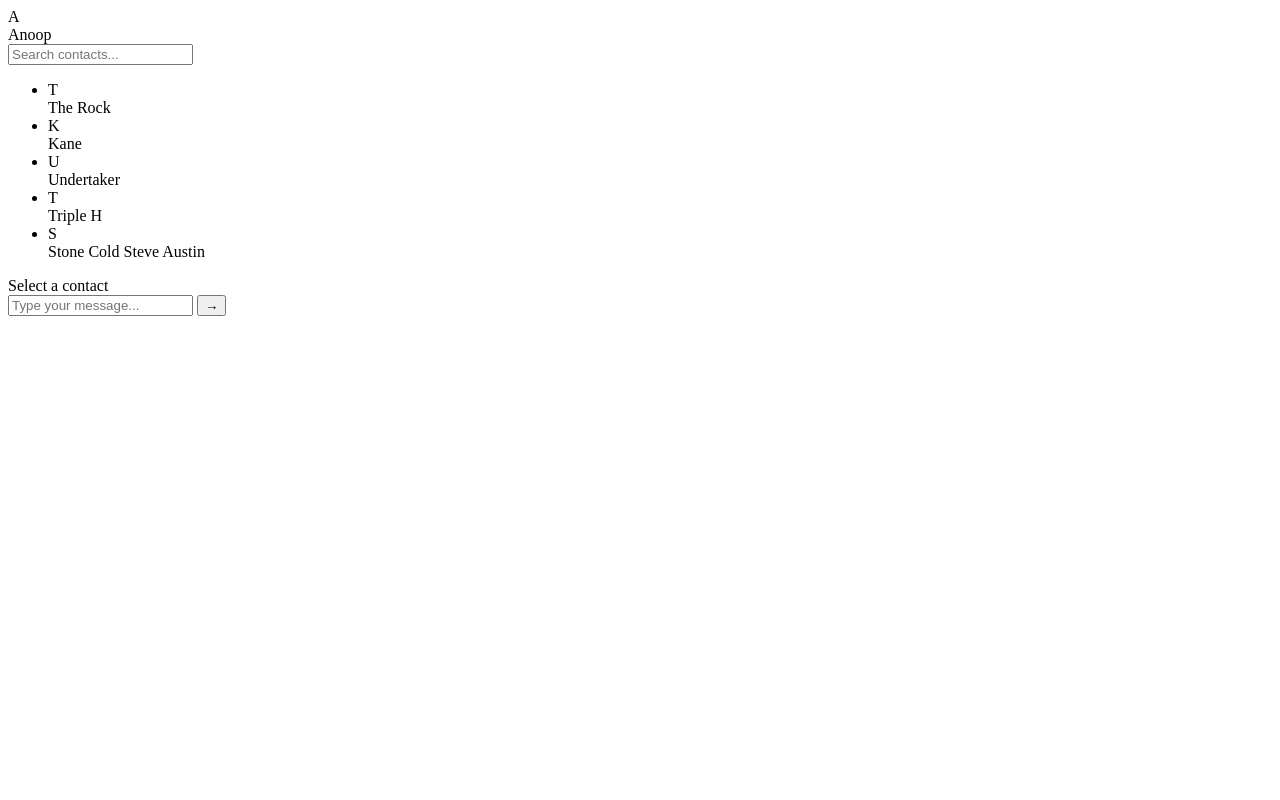
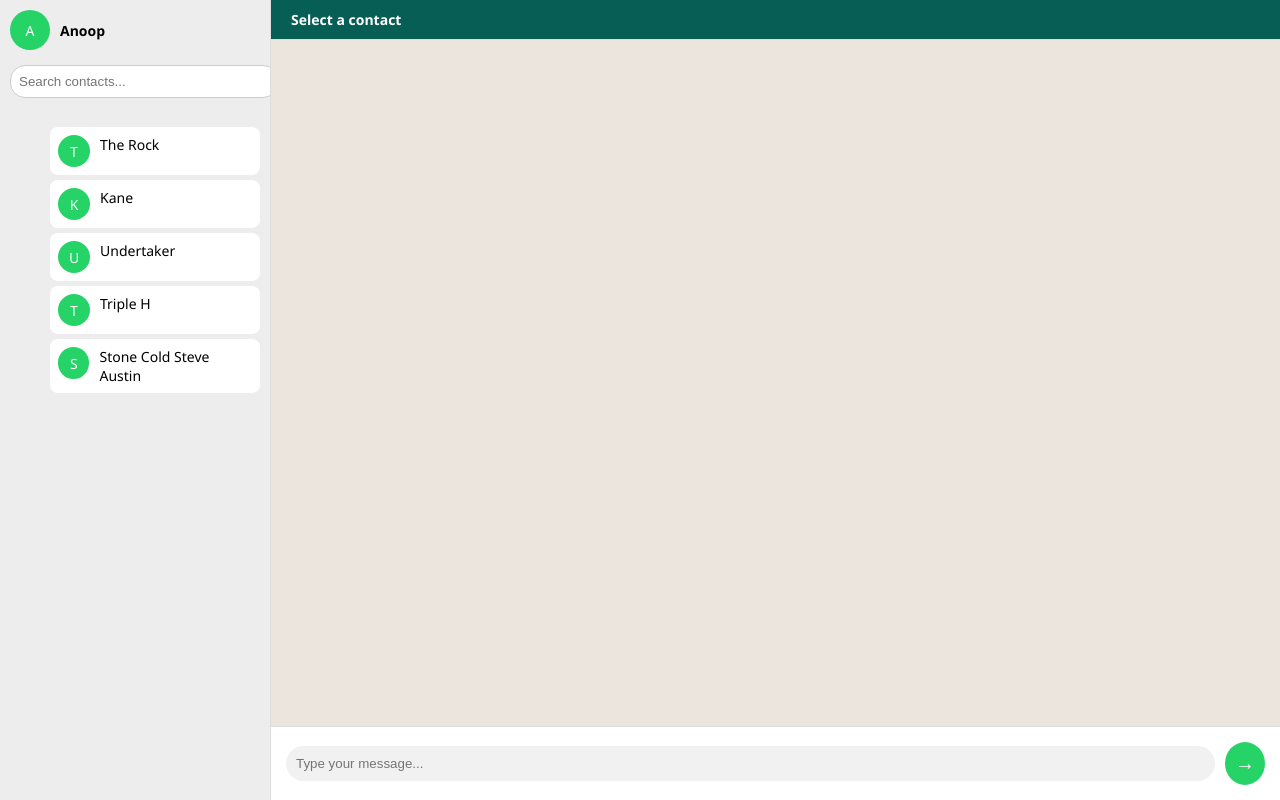
Before and after one commit to anoopnagaraj1992/100xengineers_assignment_0_anoop, a website: page index.html in a window 1280 px wide. Drawn offline with nearby package versions, Linux system fonts and the light colour scheme; no server answers.

Commit message:
modified code for some UI changes

```diff
--- a/index.html
+++ b/index.html
@@ -5,7 +5,7 @@
     <meta charset="UTF-8">
     <meta name="viewport" content="width=device-width, initial-scale=1.0">
     <title>WhatsApp Chat</title>
-    <link rel="stylesheet" href="styles.css">
+    <link rel="stylesheet" type="text/css" href="styles.css">
 </head>
 
 <body>
--- a/styles.css
+++ b/styles.css
@@ -0,0 +1,162 @@
+body, html {
+    font-family: 'Segoe UI', Tahoma, Geneva, Verdana, sans-serif;
+    height: 100%;
+    margin: 0;
+    font-size: 14px;
+}
+
+.chat-container {
+    display: flex;
+    height: 100%;
+}
+
+.sidebar {
+    background-color: #ededed;
+    width: 250px;
+    padding: 10px;
+    border-right: 1px solid #ddd;
+    overflow-y: auto;
+}
+
+.profile {
+    display: flex;
+    align-items: center;
+    margin-bottom: 15px;
+}
+
+.profile-icon {
+    width: 40px;
+    height: 40px;
+    background-color: #25D366;
+    color: white;
+    border-radius: 50%;
+    display: flex;
+    justify-content: center;
+    align-items: center;
+    margin-right: 10px;
+}
+
+.profile-name {
+    font-weight: bold;
+}
+
+#search-contacts {
+    width: 100%;
+    padding: 8px;
+    border-radius: 15px;
+    border: 1px solid #ccc;
+    margin-bottom: 15px;
+}
+
+#contacts-list li {
+    display: flex;
+    align-items: left;
+    padding: 8px;
+    cursor: pointer;
+    border-radius: 8px;
+    transition: background 0.3s;
+    background-color: white;
+    margin-bottom: 5px;
+}
+
+#contacts-list li:hover {
+    background-color: #f6f6f6;
+}
+
+.contact-icon {
+    width: 32px;
+    height: 32px;
+    background-color: #25D366;
+    color: white;
+    border-radius: 50%;
+    display: flex;
+    justify-content: center;
+    align-items: center;
+    margin-right: 10px;
+}
+
+.contact-name {
+    font-weight: 500;
+}
+
+.chat-area {
+    flex: 1;
+    display: flex;
+    flex-direction: column;
+    height: 100%;
+    background-color: #ECE5DD;
+}
+
+.chat-header {
+    background-color: #075E54;
+    color: white;
+    padding: 10px 20px;
+    font-weight: bold;
+    border-bottom: 1px solid #ddd;
+}
+
+.messages {
+    flex: 1;
+    padding: 20px;
+    overflow-y: auto;
+}
+
+.message {
+    padding: 10px;
+    border-radius: 7px;
+    margin-bottom: 10px;
+    max-width: 60%;
+}
+
+.sent {
+    background-color: #DCF8C6;
+    align-self: flex-end;
+    margin-right: 20px;
+}
+
+.received {
+    background-color: #ffffff;
+    margin-left: 20px;
+}
+
+.chat-footer {
+    padding: 15px;
+    display: flex;
+    align-items: center;
+    background-color: white;
+    border-top: 1px solid #ddd;
+}
+
+.chat-input {
+    flex: 1;
+    padding: 10px;
+    border: none;
+    border-radius: 20px;
+    margin-right: 10px;
+    background-color: #F1F1F1;
+}
+
+.send-btn {
+    background-color: #25D366;
+    color: white;
+    border: none;
+    border-radius: 50%;
+    padding: 10px;
+    cursor: pointer;
+    transition: background-color 0.2s;
+    font-size: 20px;
+}
+
+.send-btn:hover {
+    background-color: #20c35d;
+}
+
+@media (max-width: 768px) {
+    .chat-container {
+        flex-direction: column;
+    }
+
+    .sidebar, .chat-area {
+        width: 100%;
+    }
+}
```
Also changed, not shown: server.js (+18 -15 lines).
